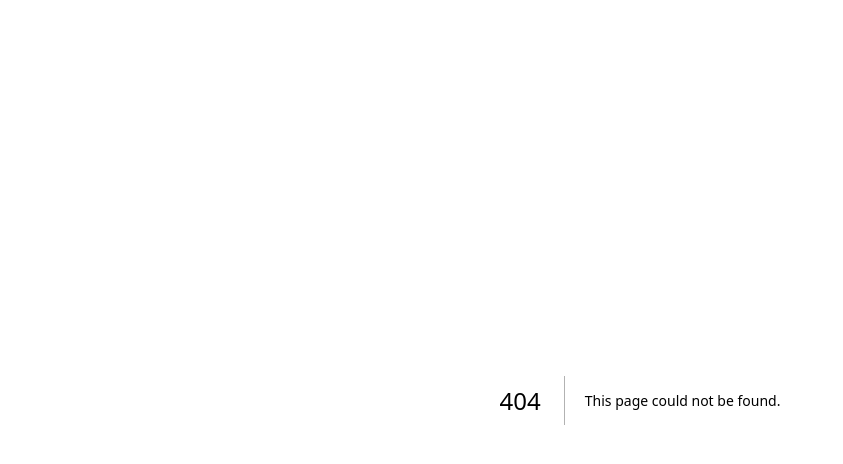
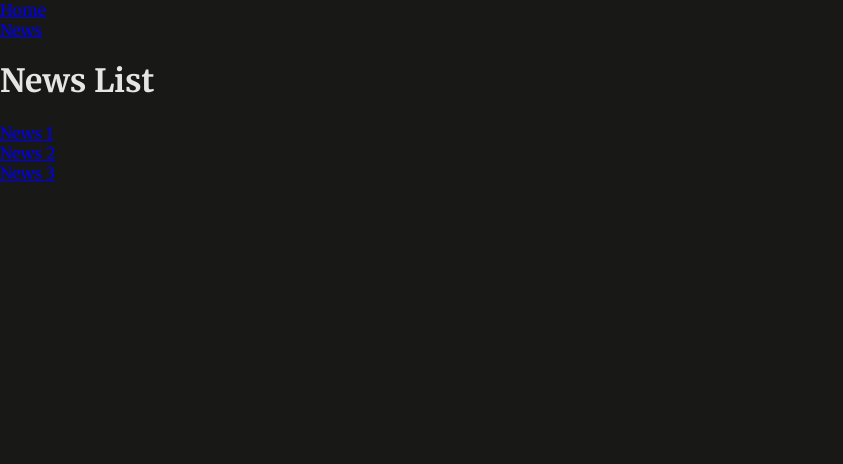
Before and after one commit to brendapc/news-app, a Next.js app: page /news in a window 1280 px wide. Before the commit this address had no page. Shown: the top 464 px of the page, without its empty margins (0-843 px from the left). Built offline with nearby package versions, Linux system fonts and the light colour scheme.

Commit message:
feat: create navigation

```diff
--- /dev/null
+++ b/app/components/main-header/main-header.js
@@ -0,0 +1,12 @@
+import Link from "next/link";
+
+export default function MainHeader() {
+  return (
+    <header>
+      <ul>
+        <li><Link href={"/"}>Home</Link></li>
+        <li><Link href={"/news"}>News</Link></li>
+      </ul>
+    </header>
+  );
+}
--- /dev/null
+++ b/app/news/page.js
@@ -0,0 +1,16 @@
+import Link from "next/link";
+import MainHeader from "../components/main-header/main-header";
+
+export default function NewsPage() {
+  return (
+    <div>
+      <MainHeader />
+      <h1>News List</h1>
+      <ul>
+        <li><Link href={"/news/1"}>News 1</Link></li>
+        <li><Link href={"/news/2"}>News 2</Link></li>
+        <li><Link href={"/news/3"}>News 3</Link></li>
+      </ul>
+    </div>
+  );
+}
--- a/app/page.js
+++ b/app/page.js
@@ -1,7 +1,10 @@
+import NewsPage from "./news/page";
+
 export default function HomePage() {
   return (
     <div id="home">
       <h1>Next.js Routing & Page Rendering</h1>
+      <NewsPage />
     </div>
   );
 }
```
Also changed, not shown: app/news/[id]/page.js (added, +8 -0 lines).
